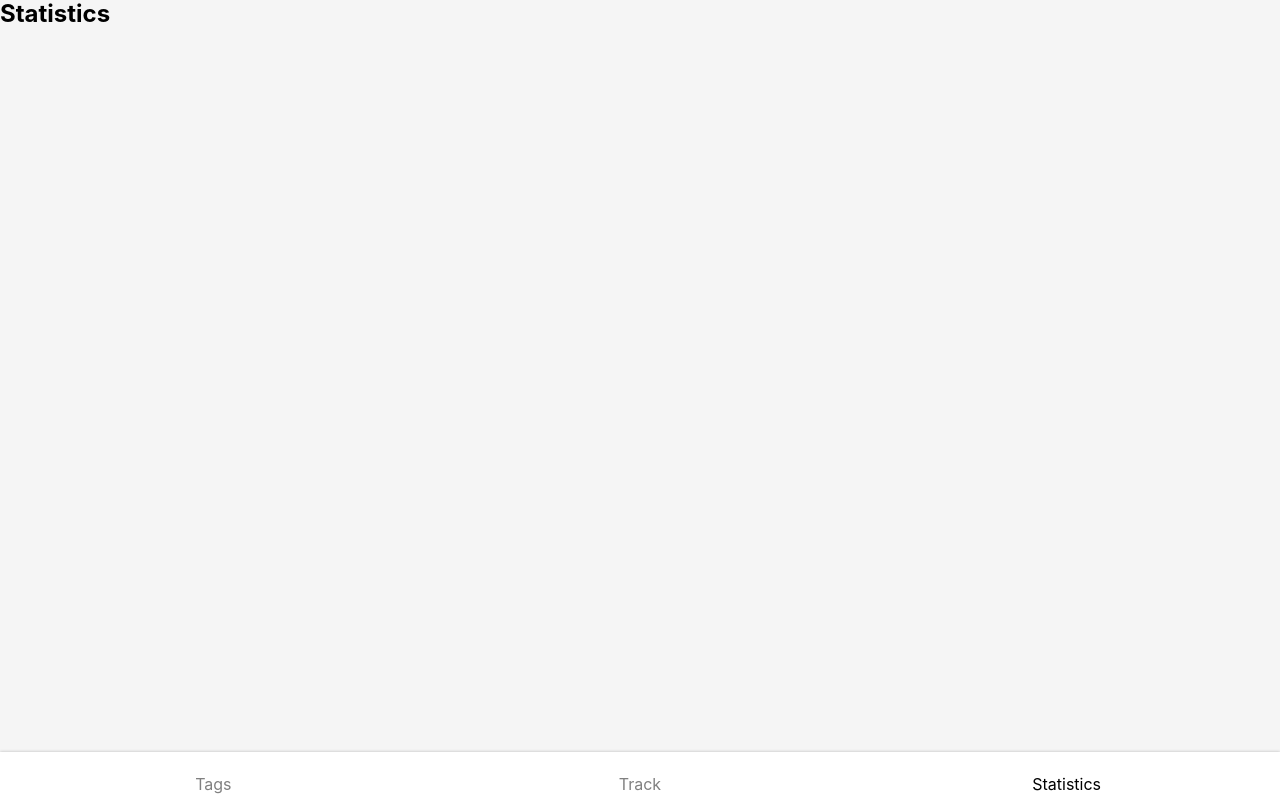
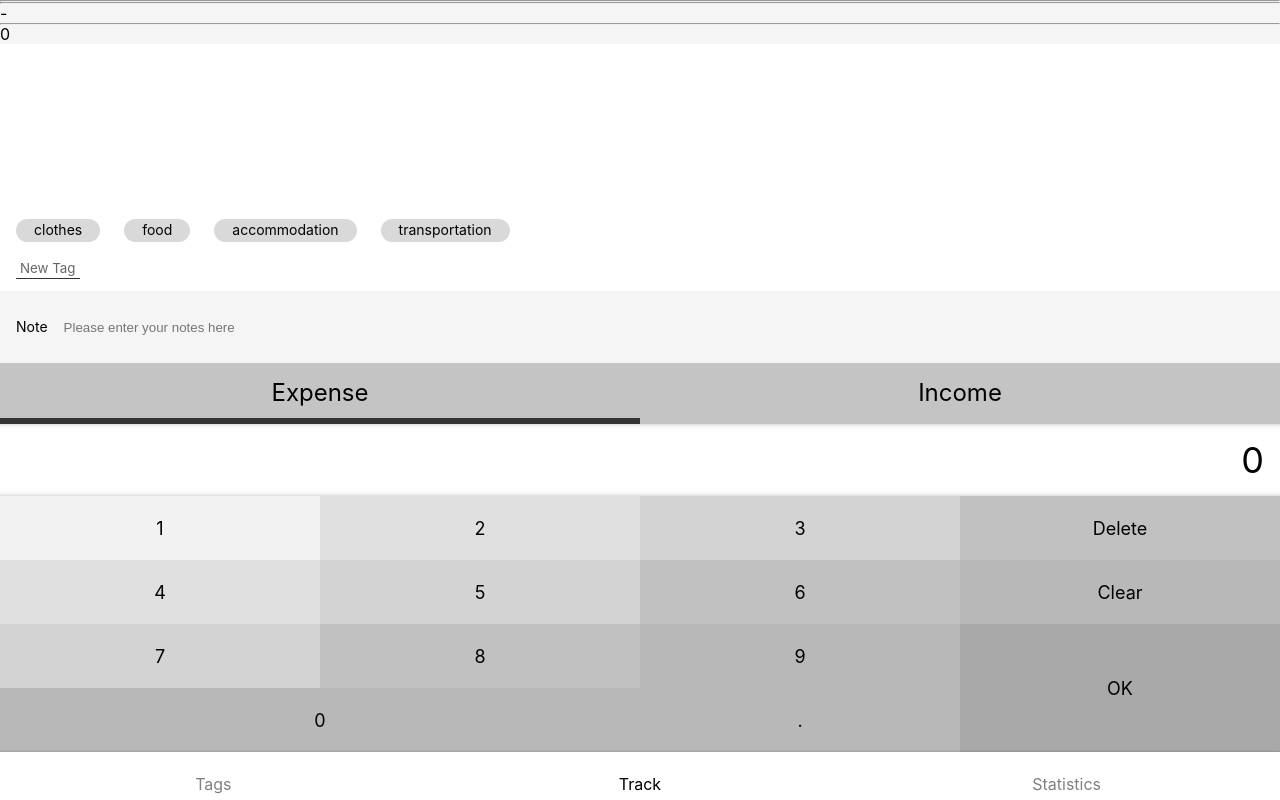
Before and after one commit to Hongjia-Liu/Expense-Tracker, a React app: page /#/track in a window 1280 px wide. Before the commit this address led to /#/statistics. Built offline with nearby package versions, Linux system fonts and the light colour scheme; some icons are missing.

Commit message:
Collecting form data in Track.tsx

```diff
--- a/src/views/Track.tsx
+++ b/src/views/Track.tsx
@@ -1,5 +1,5 @@
 import Layout from '../components/Layout';
-import React from 'react';
+import React, {useState} from 'react';
 import styled from 'styled-components';
 import {Tags} from './Track/Tags';
 import {Notes} from './Track/Notes';
@@ -10,13 +10,45 @@
   display: flex;
   flex-direction: column;
 `;
+
 function Track() {
+  const [selected, setSelected] = useState({
+    tags: [] as string[],
+    note: '',
+    category: '-' as ('-' | '+'),
+    amount: 0
+  });
+
   return (
     <MyLayout>
-      <Tags />
-      <Notes />
-      <Category />
-      <NumberPad />
+      {selected.tags.join(',')}
+      <hr/>
+      {selected.note}
+      <hr/>
+      {selected.category}
+      <hr/>
+      {selected.amount}
+      <Tags value={selected.tags}
+            onChange={(tags) => {
+              setSelected({...selected, tags: tags});
+            }}
+      />
+      <Notes value={selected.note}
+             onChange={(note) => {
+               setSelected({...selected, note: note});
+             }}
+      />
+      <Category value={selected.category}
+                onChange={(category) => {
+                  setSelected({...selected, category: category});
+                }}
+      />
+      <NumberPad value={selected.amount}
+                 onChange={(amount) => {
+                   setSelected({...selected, amount: amount});
+                 }}
+                 onOk={() => {}}
+      />
     </MyLayout>
   );
 }
--- a/src/views/Track/Category.tsx
+++ b/src/views/Track/Category.tsx
@@ -25,23 +25,31 @@
   }
 `;
 
-const Category :React.FC = () => {
-  const categoryMap = {'-':'Expense', '+':'Income'};
+type Props = {
+  value: '-' | '+',
+  onChange: (value: '-' | '+') => void;
+}
+
+const Category: React.FC<Props> = (props) => {
+  const categoryMap = {'-': 'Expense', '+': 'Income'};
   const [categoryList] = useState<('-' | '+')[]>(['-', '+']);
-  const [category, setCategory] = useState('-');
+  const category = props.value;
+
   return (
     <CategoryWrapper>
       <ul>
         {categoryList.map(c =>
-            <li className={category === c ? 'selected' : ''}
-                key={c}
-                onClick={() => {setCategory(c);}}
-            >{categoryMap[c]}
-            </li>
+          <li className={category === c ? 'selected' : ''}
+              key={c}
+              onClick={() => {
+                props.onChange(c);
+              }}
+          >{categoryMap[c]}
+          </li>
         )}
       </ul>
     </CategoryWrapper>
-  )
-}
+  );
+};
 
-export {Category}
+export {Category};
--- a/src/views/Track/Notes.tsx
+++ b/src/views/Track/Notes.tsx
@@ -1,5 +1,5 @@
 import styled from 'styled-components';
-import React, {useRef, useState} from 'react';
+import React, {useRef} from 'react';
 
 const NotesWrapper = styled.section`
   background: #f5f5f5;
@@ -19,12 +19,17 @@
   }
 `;
 
-const Notes: React.FC = () => {
-  const [notes, setNotes] = useState('');
+
+type Props = {
+  value: string;
+  onChange: (value: string) => void;
+}
+const Notes: React.FC<Props> = (props) => {
+  const notes = props.value;
   const refInput = useRef<HTMLInputElement>(null);
   const onBlur = () => {
     if (refInput.current !== null) {
-      setNotes(refInput.current.value);
+      props.onChange(refInput.current.value);
     }
   }
 
--- a/src/views/Track/NumberPad.tsx
+++ b/src/views/Track/NumberPad.tsx
@@ -1,5 +1,5 @@
 import styled from 'styled-components';
-import React, {useState} from 'react';
+import React from 'react';
 
 const NumberPadWrapper = styled.section`
   display: flex;
@@ -57,15 +57,24 @@
   }
 `;
 
-const NumberPad: React.FC = () => {
-  const [output, _setOutput] = useState('0');
+
+type Props = {
+  value: number;
+  onChange: (value: number) => void;
+  onOk: () => void;
+}
+const NumberPad: React.FC<Props> = (props) => {
+  const output = props.value.toString();
   const setOutput = (output: string) => {
+    let value;
     if (output.length > 16) {
-      output = output.slice(0, 16);
+      value = parseFloat(output.slice(0, 16));
     } else if (output.length === 0) {
-      output = '0';
+      value = 0;
+    } else {
+      value = parseFloat(output);
     }
-    _setOutput(output);
+    props.onChange(value);
   };
 
   const onClickButtonWrapper = (e: React.MouseEvent) => {
@@ -107,7 +116,7 @@
         setOutput('0');
         break;
       case 'OK' :
-        console.log('OK');
+        props.onOk();
     }
   };
 
--- a/src/views/Track/Tags.tsx
+++ b/src/views/Track/Tags.tsx
@@ -34,10 +34,14 @@
   }
 `;
 
-const Tags: React.FC = () => {
+type Props = {
+  value: string[];
+  onChange: (selected: string[]) => void;
+}
+
+const Tags: React.FC<Props> = (props) => {
   const [tags, setTags] = useState<string[]>(['clothes', 'food', 'accommodation', 'transportation']);
-  const [selectedTags, setSelectedTags] = useState<string[]>([]);
-
+  const selectedTags = props.value;
   const onAddTag = () => {
     const newTagName = String(window.prompt('Please enter a new tag'));
     if (newTagName !== null) {
@@ -48,15 +52,15 @@
   const onToggleTag = (tag: string) => {
     if (selectedTags.includes(tag)) {
       // If tag is already selected, then copy all other tags which are not selected as new selectedTag
-      setSelectedTags(selectedTags.filter(t => t !== tag));
+      props.onChange(selectedTags.filter(t => t !== tag));
     } else {
-      setSelectedTags([...selectedTags, tag]);
+      props.onChange([...selectedTags, tag]);
     }
   };
 
   const isSelected = (tag: string) => {
     return selectedTags.includes(tag) ? 'selected' : '';
-  }
+  };
 
   return (
     <TagsWrapper>
@@ -64,7 +68,9 @@
         {tags.map(tag =>
           <li
             key={tag}
-            onClick={ ()=>{onToggleTag(tag);} }
+            onClick={() => {
+              onToggleTag(tag);
+            }}
             className={isSelected(tag)}
           >{tag}</li>
         )}
```
